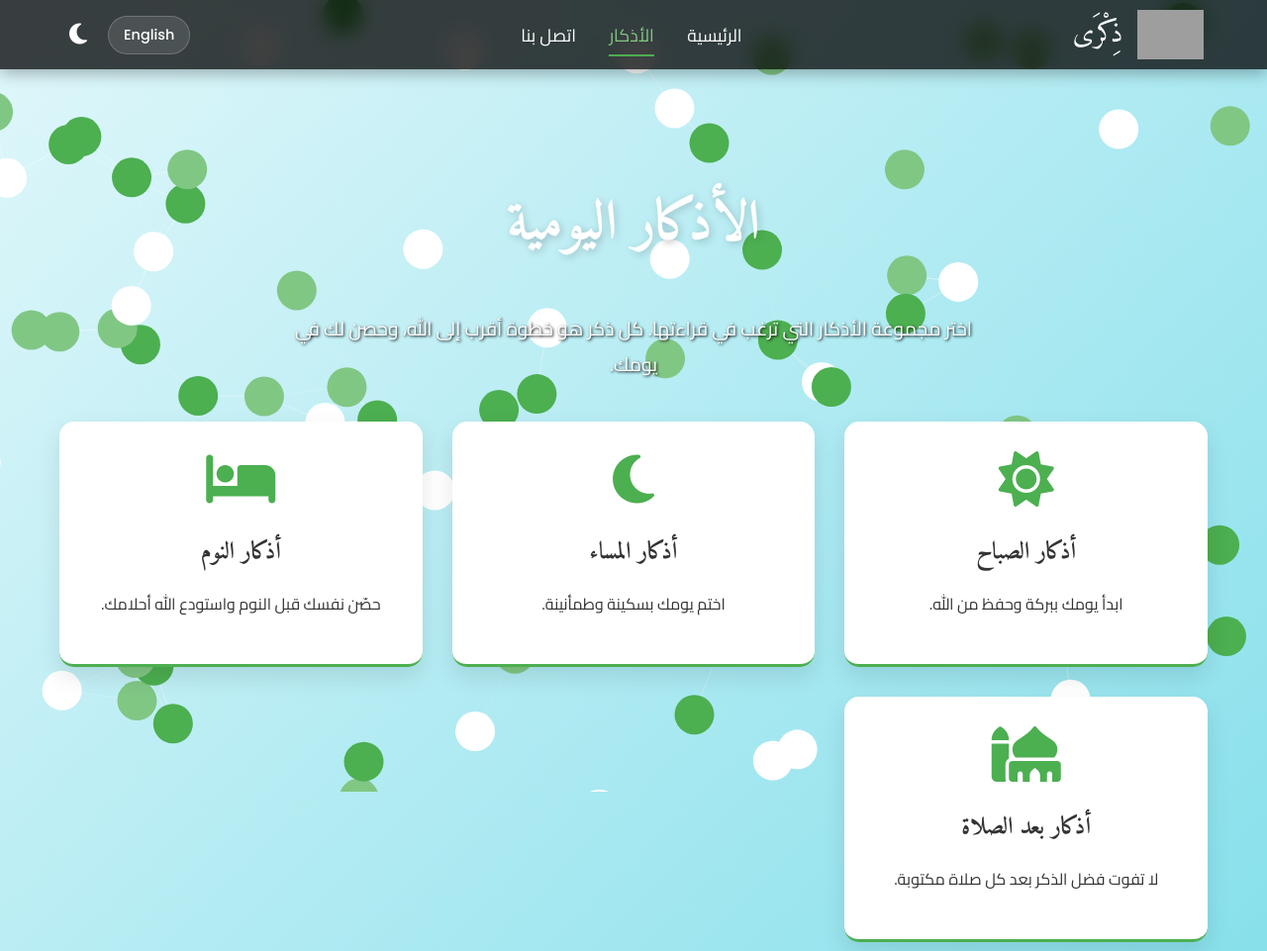
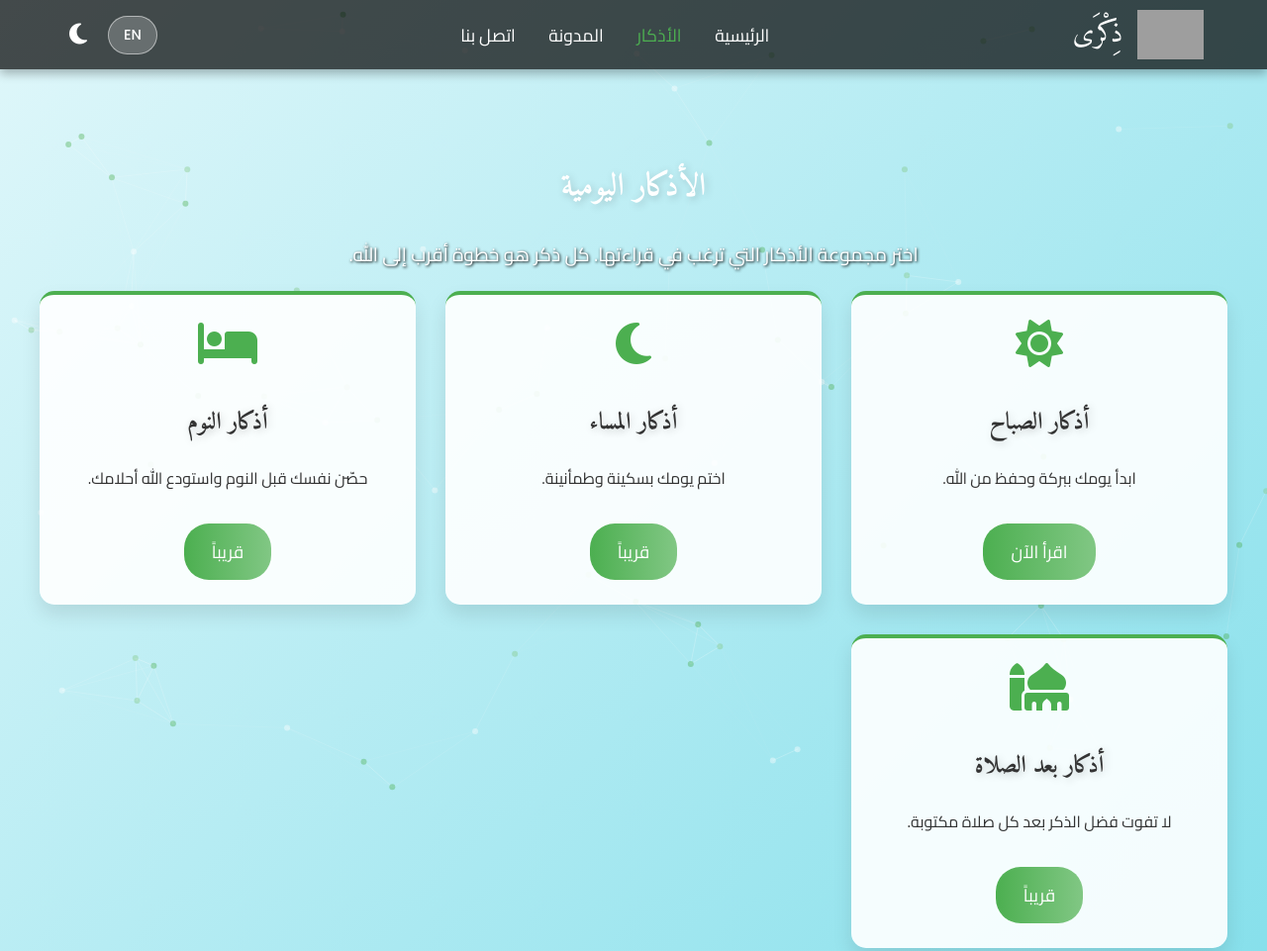
Before and after one commit to MANE78/dhikra-website, a plain HTML site: page adhkar.html in a window 1280 px wide. Shown: the top 961 px of the page at 99% size. Drawn offline with nearby package versions, Linux system fonts and the light colour scheme; grey boxes are pictures that could not be loaded.

Commit message:
Update adhkar.html

```diff
--- a/adhkar.html
+++ b/adhkar.html
@@ -8,12 +8,10 @@
     <meta name="keywords" content="أذكار يومية, قائمة الأذكار, اذكار الصباح والمساء, أذكار النوم, أذكار الصلاة, حصن المسلم">
     <link rel="icon" href="https://www.dropbox.com/scl/fi/zbkvv3ee5tlp9teqitygb/20250808_230743_.png?rlkey=ofgj5aasf6kuechp5e2ri4vh4&st=8hrmp1p8&dl=1" type="image/png">
     <link rel="stylesheet" href="https://cdnjs.cloudflare.com/ajax/libs/font-awesome/6.1.1/css/all.min.css">
-    <link href="https://fonts.googleapis.com/css2?family=Amiri:wght@400;700&family=Cairo:wght@400;700&family=Poppins:wght@400;500;600&display=swap" rel="stylesheet">
+    <link href="https://fonts.googleapis.com/css2?family=Amiri:wght@400;700&family=Cairo:wght@400;700&family=Poppins:wght@400;500;700&display=swap" rel="stylesheet">
     <style>
-        /* CSS is identical to index.html for consistency, with minor adjustments */
-        :root { --primary-color: #4CAF50; --secondary-color: #81c784; --bg-gradient-light: linear-gradient(135deg, #e0f7fa, #80deea); --font-color-light: #333; --card-bg-light: #ffffff; --bg-gradient-dark: linear-gradient(135deg, #1a2a44, #2e4a66); --font-color-dark: #e0e0e0; --card-bg-dark: #2c3e50; }
-        *, *::before, *::after { box-sizing: border-box; }
-        html { scroll-behavior: smooth; }
+        /* CSS is identical to index.html for consistency */
+        :root { --primary-color: #4CAF50; --font-color-light: #333; --bg-gradient-light: linear-gradient(135deg, #e0f7fa, #80deea); --font-color-dark: #e0e0e0; --bg-gradient-dark: linear-gradient(135deg, #1a2a44, #2e4a66); }
         html[lang="ar"] { font-family: 'Cairo', sans-serif; }
         html[lang="en"] { font-family: 'Poppins', sans-serif; }
         html[lang="ar"] .lang-en { display: none; }
@@ -22,37 +20,31 @@
         body.dark-mode { background: var(--bg-gradient-dark); color: var(--font-color-dark); }
         #particles-js { position: fixed; width: 100%; height: 100%; top: 0; left: 0; z-index: -1; }
         h1, h2, h3 { font-family: 'Amiri', serif; text-shadow: 2px 2px 8px rgba(0, 0, 0, 0.2); }
-        html[lang="en"] h1, html[lang="en"] h2, html[lang="en"] h3 { font-family: 'Poppins', sans-serif; font-weight: 600; }
-        nav { background: rgba(0, 0, 0, 0.75); padding: 10px 5%; position: fixed; width: 100%; top: 0; z-index: 1000; backdrop-filter: blur(10px); box-shadow: 0 4px 15px rgba(0, 0, 0, 0.3); display: flex; justify-content: space-between; align-items: center; }
+        html[lang="en"] h1, html[lang="en"] h2, html[lang="en"] h3 { font-family: 'Poppins', sans-serif; font-weight: 700; }
+        nav { background: rgba(0, 0, 0, 0.7); padding: 10px 5%; position: fixed; width: 90%; top: 0; z-index: 1000; box-shadow: 0 4px 10px rgba(0, 0, 0, 0.3); display: flex; justify-content: space-between; align-items: center; }
         .navbar-brand { display: flex; align-items: center; text-decoration: none; }
         .navbar-brand img { height: 50px; }
         .navbar-brand .site-name { font-family: 'Amiri', serif; font-size: 1.8em; color: #fff; }
         html[dir="rtl"] .navbar-brand .site-name { margin-right: 15px; }
         html[dir="ltr"] .navbar-brand .site-name { margin-left: 15px; }
-        .nav-links a { color: #fff; font-size: 1.1em; margin: 0 15px; padding: 5px 0; text-decoration: none; position: relative; transition: color 0.3s; }
-        .nav-links a::after { content: ''; position: absolute; width: 0; height: 2px; bottom: 0; left: 50%; background-color: var(--primary-color); transition: all 0.3s ease-out; }
-        html[dir="ltr"] .nav-links a::after { left: 0; }
-        .nav-links a:hover::after, .nav-links a.active::after { width: 100%; left: 0; }
-        .nav-links a:hover, .nav-links a.active { color: var(--secondary-color); }
+        .nav-links a { color: #fff; font-size: 1.1em; margin: 0 15px; text-decoration: none; padding-bottom: 5px; transition: color 0.3s; }
+        .nav-links a:hover, .nav-links a.active { color: var(--primary-color); }
         .nav-controls { display: flex; align-items: center; gap: 15px; }
-        #lang-toggle { font-family: 'Poppins', sans-serif; background: rgba(255,255,255,0.1); border: 1px solid rgba(255,255,255,0.2); color: #fff; border-radius: 20px; padding: 8px 15px; cursor: pointer; font-size: 0.9em; font-weight: 500; transition: background-color 0.3s; }
-        #lang-toggle:hover { background: rgba(255,255,255,0.2); }
+        .lang-toggle-btn { background-color: rgba(255, 255, 255, 0.2); border: 1px solid rgba(255, 255, 255, 0.5); color: #fff; padding: 8px 15px; border-radius: 20px; cursor: pointer; font-family: 'Poppins', sans-serif; font-weight: 500; font-size: 0.9em; transition: background-color 0.3s, transform 0.3s; }
+        .lang-toggle-btn:hover { background-color: rgba(255, 255, 255, 0.4); transform: scale(1.05); }
         #dark-mode-toggle { background: none; border: none; color: #fff; font-size: 1.5em; cursor: pointer; }
         .container { max-width: 1200px; margin: 40px auto; padding: 20px; }
-        .page-header h1 { color: #fff; font-size: 3.5em; }
-        .page-header p { color: #fff; text-shadow: 1px 1px 3px #000; font-size: 1.2em; max-width: 700px; margin: 0 auto 40px; }
-        .adhkar-grid { display: grid; grid-template-columns: repeat(auto-fit, minmax(280px, 1fr)); gap: 30px; }
-        .adhkar-card { background: var(--card-bg-light); border-radius: 15px; padding: 30px; box-shadow: 0 10px 25px rgba(0, 0, 0, 0.1); transition: transform 0.3s ease, box-shadow 0.3s ease; color: var(--font-color-light); border-bottom: 3px solid var(--primary-color); text-decoration: none; }
-        body.dark-mode .adhkar-card { background: var(--card-bg-dark); color: var(--font-color-dark); }
-        .adhkar-card:hover { transform: translateY(-10px); box-shadow: 0 15px 30px rgba(0, 0, 0, 0.15); }
-        .adhkar-card i { font-size: 3.5em; color: var(--primary-color); margin-bottom: 15px; }
-        .adhkar-card h2 { color: var(--font-color-light); text-shadow: none; margin: 10px 0; }
-        body.dark-mode .adhkar-card h2 { color: var(--font-color-dark); }
-        .adhkar-card p { font-size: 1em; }
-        footer { padding: 40px 20px; margin-top: 40px; color: #fff; text-shadow: 1px 1px 5px rgba(0, 0, 0, 0.3); }
+        .page-header h1 { color: #fff; }
+        .page-header p { color: #fff; text-shadow: 1px 1px 3px #000; font-size: 1.2em; }
+        .features-grid { display: grid; grid-template-columns: repeat(auto-fit, minmax(280px, 1fr)); gap: 30px; }
+        .feature-card { background: rgba(255, 255, 255, 0.9); border-top: 4px solid var(--primary-color); border-radius: 15px; padding: 25px; box-shadow: 0 10px 20px rgba(0, 0, 0, 0.1); transition: transform 0.3s ease, box-shadow 0.3s ease; color: var(--font-color-light); }
+        body.dark-mode .feature-card { background: rgba(40, 40, 40, 0.95); color: var(--font-color-dark); }
+        .feature-card:hover { transform: translateY(-10px); box-shadow: 0 15px 30px rgba(0, 0, 0, 0.2); }
+        .feature-card i { font-size: 3em; color: var(--primary-color); margin-bottom: 15px; }
+        .btn { display: inline-block; padding: 12px 28px; background: linear-gradient(to right, #4caf50, #81c784); color: #fff !important; text-decoration: none; border-radius: 25px; font-size: 1.1em; transition: transform 0.3s ease, box-shadow 0.3s ease; border: none; margin-top: 15px; }
+        .btn:hover { transform: scale(1.05); box-shadow: 0 5px 15px rgba(0, 0, 0, 0.3); }
+        footer { padding: 30px; margin-top: 40px; color: #fff; text-shadow: 1px 1px 5px rgba(0, 0, 0, 0.3); }
         body.dark-mode footer { color: var(--font-color-dark); }
-        @media (max-width: 992px) { .nav-links { display: none; } }
-        @media (max-width: 768px) { nav { flex-direction: row; } .navbar-brand .site-name { display: none; } }
     </style>
 </head>
 <body
@@ -60,62 +52,48 @@
     data-title-en="Daily Adhkar | Dhikra Website"
 >
     <div id="particles-js"></div>
-
     <nav>
         <a href="index.html" class="navbar-brand"><img src="https://www.dropbox.com/scl/fi/zbkvv3ee5tlp9teqitygb/20250808_230743_.png?rlkey=ofgj5aasf6kuechp5e2ri4vh4&st=8hrmp1p8&dl=1" alt="Dhikra Logo"><span class="site-name"><span class="lang-ar">ذِكْرَى</span><span class="lang-en">Dhikra</span></span></a>
         <div class="nav-links">
             <a href="index.html"><span class="lang-ar">الرئيسية</span><span class="lang-en">Home</span></a>
             <a href="adhkar.html" class="active"><span class="lang-ar">الأذكار</span><span class="lang-en">Adhkar</span></a>
+            <a href="#"><span class="lang-ar">المدونة</span><span class="lang-en">Blog</span></a>
             <a href="contact.html"><span class="lang-ar">اتصل بنا</span><span class="lang-en">Contact</span></a>
         </div>
-        <div class="nav-controls"><button id="lang-toggle" title="Change Language"><span class="lang-ar">English</span><span class="lang-en">العربية</span></button><button id="dark-mode-toggle" title="Toggle Dark Mode"><i class="fas fa-moon"></i></button></div>
+        <div class="nav-controls">
+            <button id="lang-toggle" class="lang-toggle-btn"></button>
+            <button id="dark-mode-toggle"><i class="fas fa-moon"></i></button>
+        </div>
     </nav>
-
     <main class="container">
-        <header class="page-header">
+        <div class="page-header">
             <h1><span class="lang-ar">الأذكار اليومية</span><span class="lang-en">Daily Adhkar</span></h1>
-            <p><span class="lang-ar">اختر مجموعة الأذكار التي ترغب في قراءتها. كل ذكر هو خطوة أقرب إلى الله، وحصن لك في يومك.</span><span class="lang-en">Choose the set of remembrances you wish to read. Every dhikr is a step closer to Allah and a fortress for you in your day.</span></p>
-        </header>
-
-        <div class="adhkar-grid">
-            <a href="adhkar-sabah.html" class="adhkar-card">
-                <i class="fas fa-sun"></i>
-                <h2><span class="lang-ar">أذكار الصباح</span><span class="lang-en">Morning Adhkar</span></h2>
-                <p><span class="lang-ar">ابدأ يومك ببركة وحفظ من الله.</span><span class="lang-en">Start your day with blessings and protection from Allah.</span></p>
-            </a>
-            <a href="#" class="adhkar-card">
-                <i class="fas fa-moon"></i>
-                <h2><span class="lang-ar">أذكار المساء</span><span class="lang-en">Evening Adhkar</span></h2>
-                <p><span class="lang-ar">اختم يومك بسكينة وطمأنينة.</span><span class="lang-en">End your day with peace and tranquility.</span></p>
-            </a>
-            <a href="#" class="adhkar-card">
-                <i class="fas fa-bed"></i>
-                <h2><span class="lang-ar">أذكار النوم</span><span class="lang-en">Bedtime Adhkar</span></h2>
-                <p><span class="lang-ar">حصّن نفسك قبل النوم واستودع الله أحلامك.</span><span class="lang-en">Protect yourself before sleep and entrust your dreams to Allah.</span></p>
-            </a>
-             <a href="#" class="adhkar-card">
-                <i class="fas fa-mosque"></i>
-                <h2><span class="lang-ar">أذكار بعد الصلاة</span><span class="lang-en">After Prayer Adhkar</span></h2>
-                <p><span class="lang-ar">لا تفوت فضل الذكر بعد كل صلاة مكتوبة.</span><span class="lang-en">Do not miss the virtue of remembrance after each prescribed prayer.</span></p>
-            </a>
+            <p><span class="lang-ar">اختر مجموعة الأذكار التي ترغب في قراءتها. كل ذكر هو خطوة أقرب إلى الله.</span><span class="lang-en">Choose the set of remembrances you wish to read. Every dhikr is a step closer to Allah.</span></p>
+        </div>
+        <div class="features-grid">
+            <div class="feature-card"><i class="fas fa-sun"></i><h2><span class="lang-ar">أذكار الصباح</span><span class="lang-en">Morning Adhkar</span></h2><p><span class="lang-ar">ابدأ يومك ببركة وحفظ من الله.</span><span class="lang-en">Start your day with blessings from Allah.</span></p><a href="adhkar-sabah.html" class="btn"><span class="lang-ar">اقرأ الآن</span><span class="lang-en">Read Now</span></a></div>
+            <div class="feature-card"><i class="fas fa-moon"></i><h2><span class="lang-ar">أذكار المساء</span><span class="lang-en">Evening Adhkar</span></h2><p><span class="lang-ar">اختم يومك بسكينة وطمأنينة.</span><span class="lang-en">End your day with peace and tranquility.</span></p><a href="#" class="btn"><span class="lang-ar">قريباً</span><span class="lang-en">Coming Soon</span></a></div>
+            <div class="feature-card"><i class="fas fa-bed"></i><h2><span class="lang-ar">أذكار النوم</span><span class="lang-en">Bedtime Adhkar</span></h2><p><span class="lang-ar">حصّن نفسك قبل النوم واستودع الله أحلامك.</span><span class="lang-en">Protect yourself before sleep.</span></p><a href="#" class="btn"><span class="lang-ar">قريباً</span><span class="lang-en">Coming Soon</span></a></div>
+             <div class="feature-card"><i class="fas fa-mosque"></i><h2><span class="lang-ar">أذكار بعد الصلاة</span><span class="lang-en">After Prayer Adhkar</span></h2><p><span class="lang-ar">لا تفوت فضل الذكر بعد كل صلاة مكتوبة.</span><span class="lang-en">Don't miss the virtue of remembrance.</span></p><a href="#" class="btn"><span class="lang-ar">قريباً</span><span class="lang-en">Coming Soon</span></a></div>
         </div>
     </main>
-
     <footer>
         <p><span class="lang-ar">جميع الحقوق محفوظة © 2024 - موقع ذِكْرَى</span><span class="lang-en">Copyright © 2024 - Dhikra Website</span></p>
     </footer>
-
     <script src="https://cdn.jsdelivr.net/particles.js/2.0.0/particles.min.js"></script>
     <script>
-        // Same JS as before
+        // JS is identical to index.html
         document.addEventListener('DOMContentLoaded', () => {
-            const htmlEl = document.documentElement; const darkModeToggle = document.getElementById('dark-mode-toggle'); const langToggle = document.getElementById('lang-toggle');
-            const applyDarkMode = (isDark) => { const icon = darkModeToggle.querySelector('i'); if (isDark) { document.body.classList.add('dark-mode'); icon.classList.remove('fa-moon'); icon.classList.add('fa-sun'); } else { document.body.classList.remove('dark-mode'); icon.classList.remove('fa-sun'); icon.classList.add('fa-moon'); } };
+            const htmlEl = document.documentElement;
+            const darkModeToggle = document.getElementById('dark-mode-toggle');
+            const langToggleBtn = document.getElementById('lang-toggle');
+            const applyDarkMode = (isDark) => { const icon = darkModeToggle.querySelector('i'); if (isDark) { document.body.classList.add('dark-mode'); icon.classList.replace('fa-moon', 'fa-sun'); } else { document.body.classList.remove('dark-mode'); icon.classList.replace('fa-sun', 'fa-moon'); } };
+            const setLanguage = (lang) => { htmlEl.lang = lang; htmlEl.dir = lang === 'ar' ? 'rtl' : 'ltr'; langToggleBtn.textContent = lang === 'ar' ? 'EN' : 'AR'; document.title = lang === 'ar' ? document.body.getAttribute('data-title-ar') : document.body.getAttribute('data-title-en'); localStorage.setItem('language', lang); };
             darkModeToggle.addEventListener('click', () => { const isDarkMode = !document.body.classList.contains('dark-mode'); applyDarkMode(isDarkMode); localStorage.setItem('theme', isDarkMode ? 'dark' : 'light'); });
-            const setLanguage = (lang) => { htmlEl.lang = lang; htmlEl.dir = lang === 'ar' ? 'rtl' : 'ltr'; document.title = lang === 'ar' ? document.body.getAttribute('data-title-ar') : document.body.getAttribute('data-title-en'); localStorage.setItem('language', lang); };
-            langToggle.addEventListener('click', () => { const newLang = htmlEl.lang === 'ar' ? 'en' : 'ar'; setLanguage(newLang); });
-            particlesJS("particles-js", { particles: { number: { value: 60 }, color: { value: ["#ffffff", "#81c784", "#4caf50"] }, move: { enable: true, speed: 2 } }, interactivity: { events: { onhover: { enable: true, mode: "repulse" } } } });
-            applyDarkMode(localStorage.getItem('theme') === 'dark'); setLanguage(localStorage.getItem('language') || 'ar');
+            langToggleBtn.addEventListener('click', () => { const newLang = htmlEl.lang === 'ar' ? 'en' : 'ar'; setLanguage(newLang); });
+            particlesJS("particles-js", { particles: { number: { value: 60 }, color: { value: ["#ffffff", "#81c784", "#4caf50"] }, opacity: { value: 0.4 }, size: { value: 3 }, line_linked: { enable: true, distance: 150, color: "#ffffff", opacity: 0.3 }, move: { enable: true, speed: 2 } }, interactivity: { events: { onhover: { enable: true, mode: "repulse" } } } });
+            applyDarkMode(localStorage.getItem('theme') === 'dark');
+            setLanguage(localStorage.getItem('language') || 'ar');
         });
     </script>
 </body>
```
